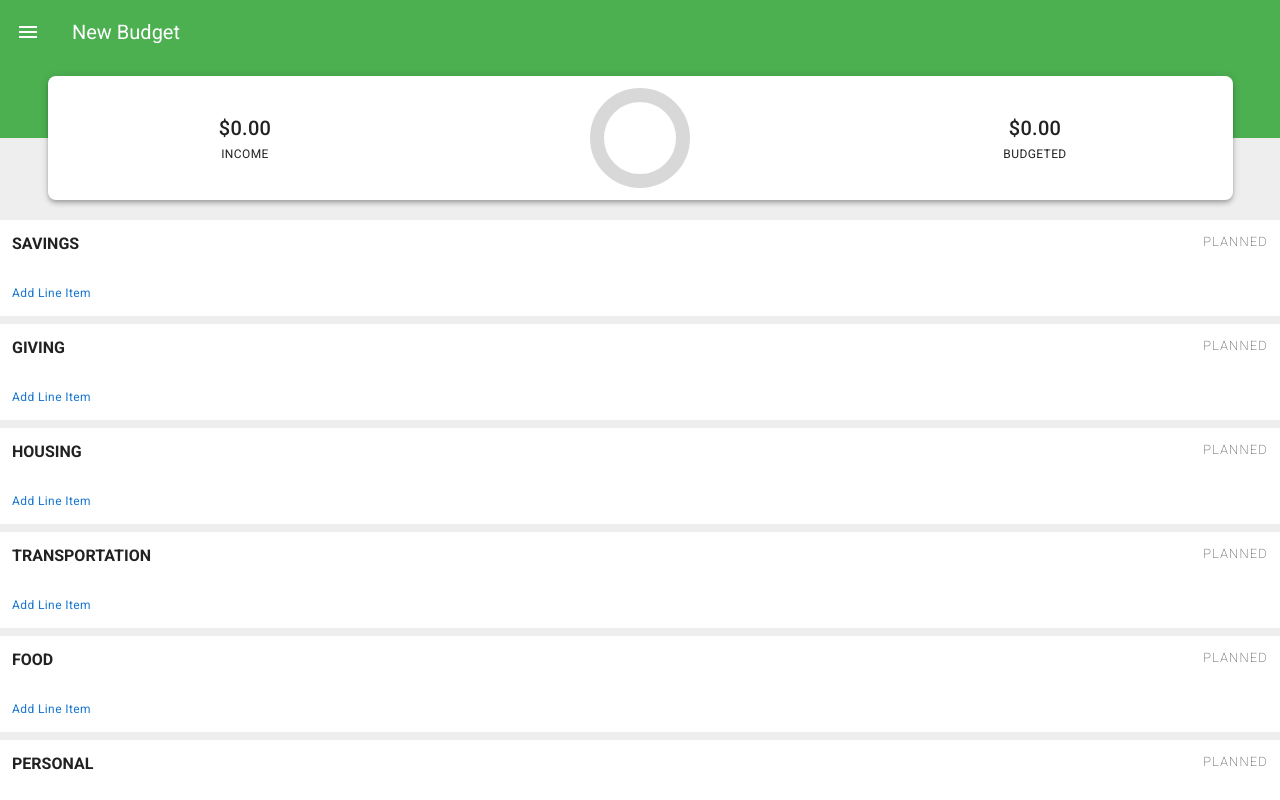
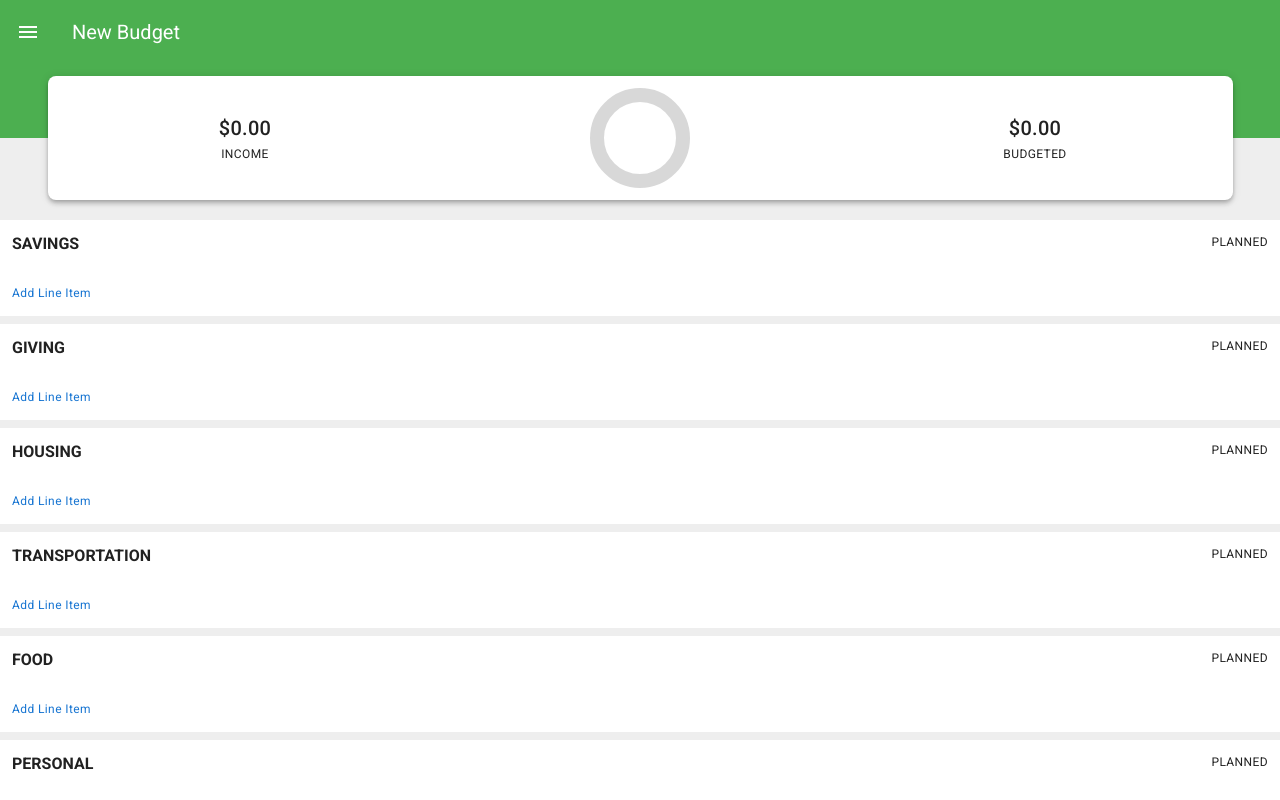
Before and after one commit to zach-mcnulty/all-bucks, a Vue app: page / in a window 1280 px wide. Shown: the top 800 px of the page. Built offline with nearby package versions, Linux system fonts and the light colour scheme; what vue-currency-input would draw is missing.

Commit message:
Quick UI update on category planned to match header

```diff
--- a/src/components/Category.vue
+++ b/src/components/Category.vue
@@ -4,7 +4,7 @@
       <v-col class="font-weight-bold text-uppercase">{{
         category.label
       }}</v-col>
-      <v-col class="d-flex justify-end planned font-weight-thin text-uppercase"
+      <v-col class="d-flex justify-end caption text-uppercase"
         >Planned</v-col
       >
     </v-row>
@@ -58,9 +58,6 @@ export default {
 };
 </script>
 
-<style scoped>
-.planned {
-  font-size: 0.8rem;
-  letter-spacing: 0.08rem;
-}
+<style>
+
 </style>
```
